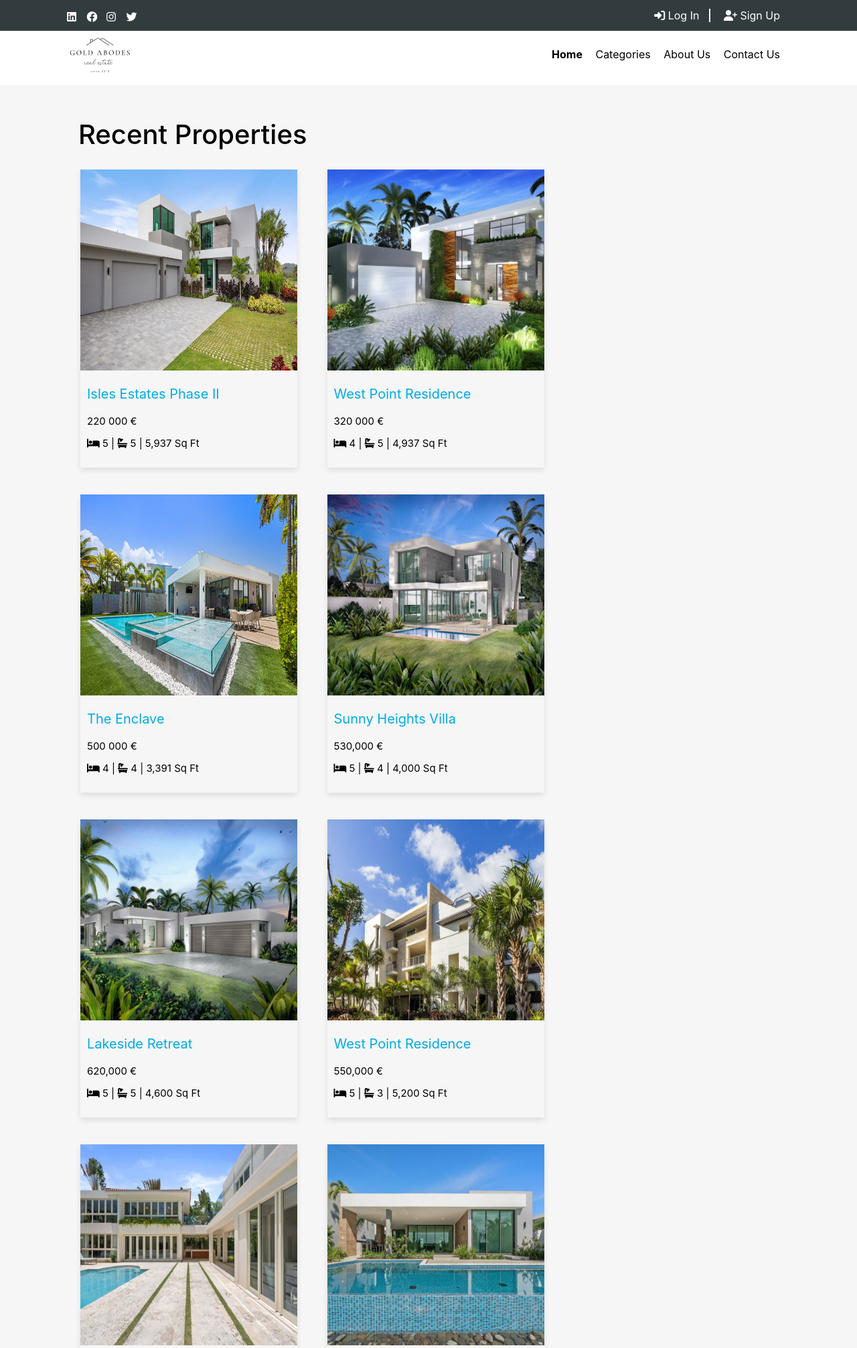
After one commit to zadekastrati/real-estate, a PHP site: page /categorie1.html in a window 1280 px wide. The commit adds this page. Shown: the top 2012 px of the page at 67% size. Run offline with PHP 8.4, Linux system fonts and the light colour scheme.

Commit message:
Categorie 1 page, which are some properties for rent or sale.

```diff
--- /dev/null
+++ b/categorie1.html
@@ -0,0 +1,273 @@
+<!DOCTYPE html>
+<html>
+
+<head>
+    <!-- Favicon , title and css external sheet-->
+    <title>Gold Abodes</title>
+    <link rel="stylesheet" href="https://stackpath.bootstrapcdn.com/bootstrap/4.5.2/css/bootstrap.min.css">
+    <link rel="icon" href="images/logo.png">
+    <link rel="stylesheet" href="https://cdnjs.cloudflare.com/ajax/libs/font-awesome/6.4.2/css/all.min.css">
+    <link rel="stylesheet" type="text/css" href="style.css">
+</head>
+
+<body>
+    <!-- Header Section 1 -->
+    <div class="header1 padding-lr-100">
+        <div class="social-icons">
+            <a href="https://www.linkedin.com/">
+                <i class="fa-brands fa-linkedin"></i>
+            </a>
+            <a href="https://www.facebook.com/">
+                <i class="fa-brands fa-facebook"></i>
+            </a>
+            <a href="https://www.instagram.com/">
+                <i class="fa-brands fa-instagram"></i>
+            </a>
+            <a href="https://twitter.com/">
+                <i class="fa-brands fa-twitter"></i>
+            </a>
+
+
+        </div>
+        <div class="authentication">
+            <a href="login.html"><i class="fa-solid fa-right-to-bracket"></i> Log In</a>
+            <a href="register.html"><i class="fa-solid fa-user-plus"></i> Sign Up </a>
+        </div>
+    </div>
+    <!-- Header Section 2 -->
+    <div class="header2 padding-lr-100">
+        <div class="logo">
+            <a href="index.html">
+                <img src="images/logo.png" alt="Logo">
+            </a>
+        </div>
+        <div class="menu">
+            <a href="index.html" class="active">Home</a>
+            <a href="categories.html">Categories</a>
+            <a href="about.html">About Us</a>
+            <a href="contact.html">Contact Us</a>
+        </div>
+    </div>
+
+    <div class="properties padding-lr-100">
+        <div class="title">
+            <h1>Recent Properties</h1>
+        </div>
+        <div class="property w-33">
+            <div class="image">
+                <img src="images/property1.jpg" alt="">
+            </div>
+            <div class="content">
+
+                <a href="property.html" class="title">Isles Estates Phase II</a>
+                <div class="price">220 000 &euro;</div>
+                <div class="description">
+                    <i class="fa-solid fa-bed"> </i> 5 |
+                    <i class="fa-solid fa-bath"> </i> 5 | 5,937 Sq Ft
+                </div>
+            </div>
+            <div class="footer"></div>
+        </div>
+        <div class="property w-33">
+            <div class="image">
+                <img src="images/property2.jpg" alt="">
+            </div>
+            <div class="content">
+                <a href="property.html" class="title">West Point Residence</a>
+                <div class="price">320 000 &euro;</div>
+                <div class="description">
+                    <i class="fa-solid fa-bed"> </i> 4 |
+                    <i class="fa-solid fa-bath"> </i> 5 | 4,937 Sq Ft
+                </div>
+            </div>
+            <div class="footer"></div>
+        </div>
+        <div class="property w-33">
+            <div class="image">
+                <img src="images/property3.jpg" alt="">
+            </div>
+            <div class="content">
+                <a href="property.html" class="title">The Enclave</a>
+                <div class="price">500 000 &euro;</div>
+                <div class="description">
+                    <i class="fa-solid fa-bed"></i> 4 |
+                    <i class="fa-solid fa-bath"> </i> 4 | 3,391 Sq Ft
+                </div>
+            </div>
+            <div class="footer"></div>
+        </div>
+
+        <div class="property w-33">
+            <div class="image">
+                <img src="images/property4.jpg" alt="">
+            </div>
+            <div class="content">
+                <a href="property.html" class="title">Sunny Heights Villa</a>
+                <div class="price">530,000 &euro;</div>
+                <div class="description">
+                    <i class="fa-solid fa-bed"></i> 5 |
+                    <i class="fa-solid fa-bath"></i> 4 | 4,000 Sq Ft
+                </div>
+            </div>
+            <div class="footer"></div>
+        </div>
+
+
+        <div class="property w-33">
+            <div class="image">
+                <img src="images/property5.jpg" alt="">
+            </div>
+            <div class="content">
+                <a href="property.html" class="title">Lakeside Retreat</a>
+                <div class="price">620,000 &euro;</div>
+                <div class="description">
+                    <i class="fa-solid fa-bed"></i> 5 |
+                    <i class="fa-solid fa-bath"></i> 5 | 4,600 Sq Ft
+                </div>
+            </div>
+            <div class="footer"></div>
+        </div>
+
+        <div class="property w-33">
+            <div class="image">
+                <img src="images/property6.jpg" alt="">
+            </div>
+            <div class="content">
+                <a href="property.html" class="title">West Point Residence </a>
+                <div class="price">550,000 &euro;</div>
+                <div class="description">
+                    <i class="fa-solid fa-bed"></i> 5 |
+                    <i class="fa-solid fa-bath"></i> 3 | 5,200 Sq Ft
+                </div>
+            </div>
+            <div class="footer"></div>
+        </div>
+
+
+        <div class="property w-33">
+            <div class="image">
+                <img src="images/property7.jpg" alt="">
+            </div>
+            <div class="content">
+                <a href="property.html" class="title">East Beach Villa</a>
+                <div class="price">600,000 &euro;</div>
+                <div class="description">
+                    <i class="fa-solid fa-bed"></i> 7 |
+                    <i class="fa-solid fa-bath"></i> 5 | 9,800 Sq Ft
+                </div>
+            </div>
+            <div class="footer"></div>
+
+        </div>
+
+
+        <div class="property w-33">
+            <div class="image">
+                <img src="images/property8.jpg" alt="">
+            </div>
+            <div class="content">
+                <a href="property.html" class="title">The Enclave Two Story</a>
+                <div class="price">650,000 &euro;</div>
+                <div class="description">
+                    <i class="fa-solid fa-bed"></i> 6 |
+                    <i class="fa-solid fa-bath"></i> 5 | 6,200 Sq Ft
+                </div>
+            </div>
+            <div class="footer"></div>
+        </div>
+
+        <div class="property w-33">
+            <div class="image">
+                <img src="images/property9.jpg" alt="">
+            </div>
+            <div class="content">
+                <a href="property.html" class="title">The Isles</a>
+                <div class="price">520,000 &euro;</div>
+                <div class="description">
+                    <i class="fa-solid fa-bed"></i> 6 |
+                    <i class="fa-solid fa-bath"></i> 4 | 6,800 Sq Ft
+                </div>
+            </div>
+            <div class="footer"></div>
+        </div>
+
+
+
+        <div class="property w-33">
+            <div class="image">
+                <img src="images/property10.jpg" alt="">
+            </div>
+            <div class="content">
+                <a href="property.html" class="title">Sunny Heights Villa</a>
+                <div class="price">750,000 &euro;</div>
+                <div class="description">
+                    <i class="fa-solid fa-bed"></i> 5 |
+                    <i class="fa-solid fa-bath"></i> 5 | 4,200 Sq Ft
+                </div>
+            </div>
+            <div class="footer"></div>
+        </div>
+
+
+        <div class="property w-33">
+            <div class="image">
+                <img src="images/property11.jpg" alt="">
+            </div>
+            <div class="content">
+                <a href="property.html" class="title">Lakeside Retreat</a>
+                <div class="price">520,000 &euro;</div>
+                <div class="description">
+                    <i class="fa-solid fa-bed"></i> 4 |
+                    <i class="fa-solid fa-bath"></i> 3 | 3,800 Sq Ft
+                </div>
+            </div>
+            <div class="footer"></div>
+        </div>
+        <div class="property w-33">
+            <div class="image">
+                <img src="images/property12.jpg" alt="">
+            </div>
+            <div class="content">
+                <a href="property.html" class="title">Lakeside Retreat</a>
+                <div class="price">520,000 &euro;</div>
+                <div class="description">
+                    <i class="fa-solid fa-bed"></i> 4 |
+                    <i class="fa-solid fa-bath"></i> 3 | 3,800 Sq Ft
+                </div>
+            </div>
+            <div class="footer"></div>
+        </div>
+    </div>
+    </div>
+
+    <!-- Footer Section -->
+    <footer class="padding-lr-100">
+        <div class="footer1">
+            <div class="title">
+                Get in touch
+            </div>
+            <ul class="menu">
+                <li>
+                    <i class="fa fa-location-dot"></i>
+                    <span>Prishtine, Kosovo</span>
+                </li>
+                <li>
+                    <i class="fa fa-phone"></i>
+                    <span>+38349182367</span>
+                </li>
+                <li>
+                    <i class="fa fa-envelope"></i>
+                    <a href="mailto:support@goldabodes.com">support@goldabodes.com</a>
+                </li>
+            </ul>
+        </div>
+        <div class="footer-logo">
+            <img src="images/logo.png" alt="">
+        </div>
+    </footer>
+    <div class="footer2">
+        <p class="padding-lr-100">Copyright ©2023 All Rights Reserved.</p>
+    </div>
+</body>
+
+</html>
--- a/index.html
+++ b/index.html
@@ -138,7 +138,7 @@
             </ul>
         </div>
         <div class="footer-logo">
-            <img src="assets/images/logo.png" alt="">
+            <img src="images/logo.png" alt="">
         </div>
     </footer>
     <div class="footer2">
--- a/login.html
+++ b/login.html
@@ -91,7 +91,7 @@
             </ul>
         </div>
         <div class="footer-logo">
-            <img src="assets/images/logo.png" alt="">
+            <img src="images/logo.png" alt="">
         </div>
     </footer>
     <div class="footer2">
--- a/property.html
+++ b/property.html
@@ -144,7 +144,7 @@
             </ul>
         </div>
         <div class="footer-logo">
-            <img src="assets/images/logo.png" alt="">
+            <img src="images/logo.png" alt="">
         </div>
     </footer>
     <div class="footer2">
--- a/register.html
+++ b/register.html
@@ -145,7 +145,7 @@
             </ul>
         </div>
         <div class="footer-logo">
-            <img src="assets/images/logo.png" alt="">
+            <img src="images/logo.png" alt="">
         </div>
     </footer>
     <div class="footer2">
```
Also changed, not shown: images/property10.jpg (added), images/property11.jpg (added), images/property12.jpg (added), images/property4.jpg (added), images/property5.jpg (added), images/property6.jpg (added), images/property7.jpg (added), images/property8.jpg (added), images/property9.jpg (added), style.css (line endings or trailing spaces).
